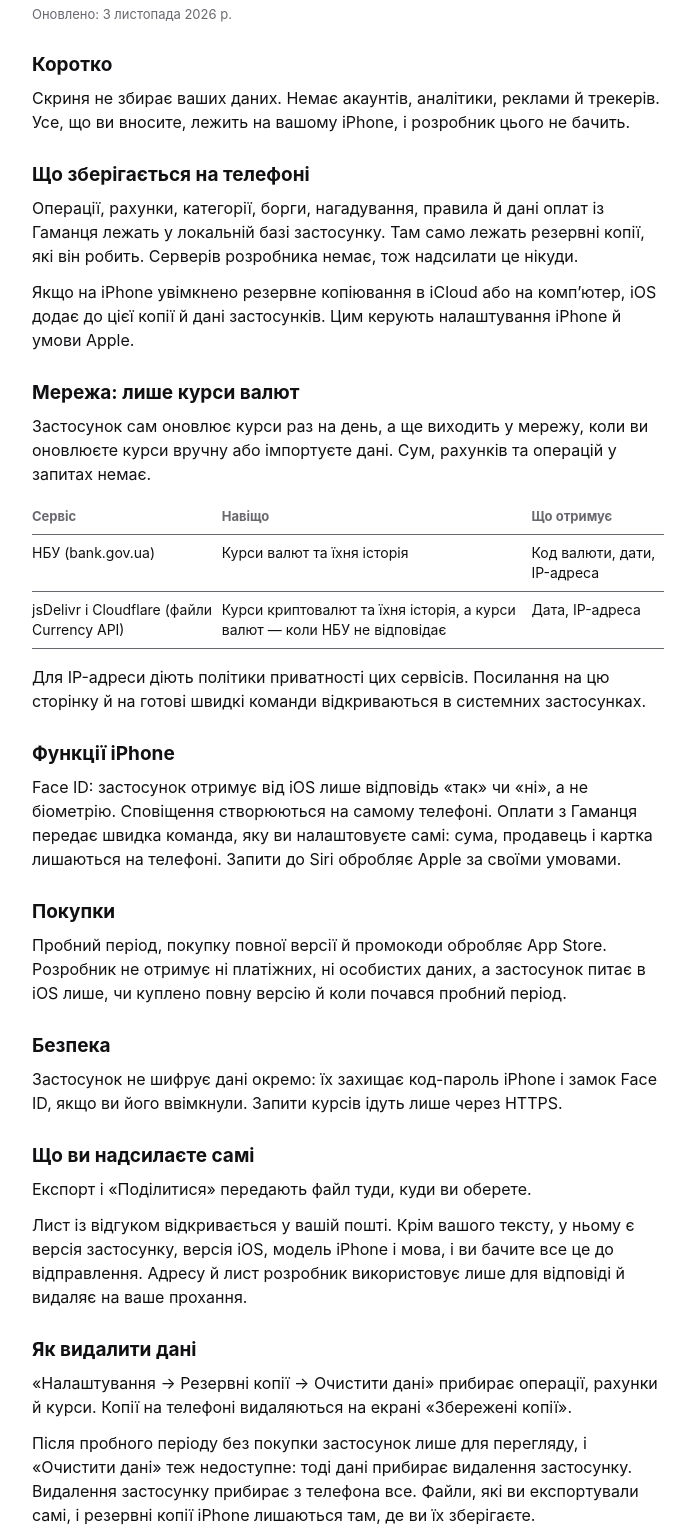
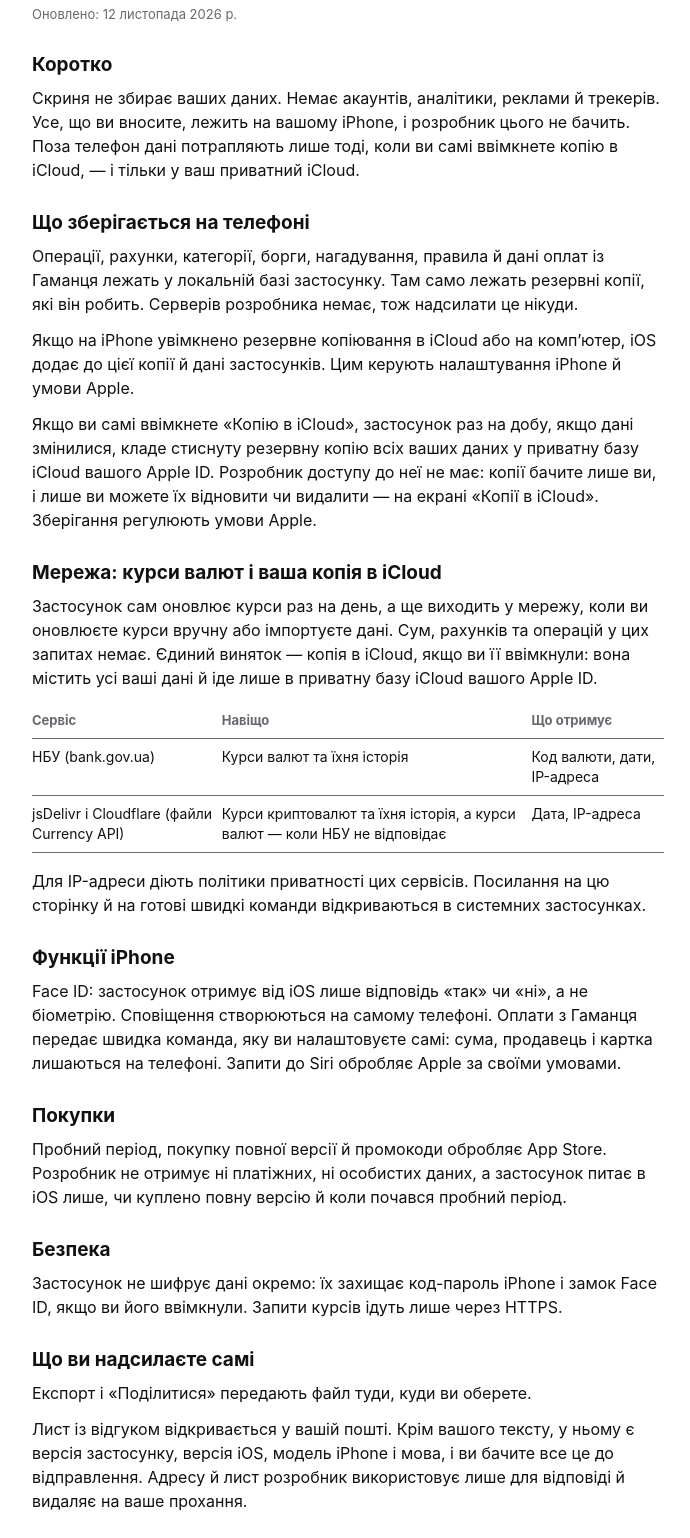
Before and after one commit to exc1usive/skrinya-site, a plain HTML site: page privacy.html in a window 1280 px wide. Shown: the part 91-1629 px from the top of the page, without its empty margins (292-982 px from the left). Drawn offline with Linux system fonts and the light colour scheme.

Commit message:
docs: політика приватності — копія в iCloud: що їде в приватну базу Apple ID, коли, і як її видалити

```diff
--- a/privacy.html
+++ b/privacy.html
@@ -13,12 +13,13 @@
         <a href="en/privacy.html" lang="en">English</a>
       </div>
       <h1>Політика приватності</h1>
-      <p class="updated">Оновлено: 3 листопада 2026 р.</p>
+      <p class="updated">Оновлено: 12 листопада 2026 р.</p>
 
       <h2>Коротко</h2>
       <p>
         Скриня не збирає ваших даних. Немає акаунтів, аналітики, реклами й трекерів. Усе, що ви вносите, лежить на вашому
-        iPhone, і розробник цього не бачить.
+        iPhone, і розробник цього не бачить. Поза телефон дані потрапляють лише тоді, коли ви самі ввімкнете копію в
+        iCloud, — і тільки у ваш приватний iCloud.
       </p>
 
       <h2>Що зберігається на телефоні</h2>
@@ -30,11 +31,17 @@
         Якщо на iPhone увімкнено резервне копіювання в iCloud або на комп’ютер, iOS додає до цієї копії й дані застосунків.
         Цим керують налаштування iPhone й умови Apple.
       </p>
+      <p>
+        Якщо ви самі ввімкнете «Копію в iCloud», застосунок раз на добу, якщо дані змінилися, кладе стиснуту резервну копію всіх ваших даних у приватну базу
+        iCloud вашого Apple ID. Розробник доступу до неї не має: копії бачите лише ви, і лише ви можете їх відновити чи
+        видалити — на екрані «Копії в iCloud». Зберігання регулюють умови Apple.
+      </p>
 
-      <h2>Мережа: лише курси валют</h2>
+      <h2>Мережа: курси валют і ваша копія в iCloud</h2>
       <p>
         Застосунок сам оновлює курси раз на день, а ще виходить у мережу, коли ви оновлюєте курси вручну або імпортуєте
-        дані. Сум, рахунків та операцій у запитах немає.
+        дані. Сум, рахунків та операцій у цих запитах немає. Єдиний виняток — копія в iCloud, якщо ви її ввімкнули: вона
+        містить усі ваші дані й іде лише в приватну базу iCloud вашого Apple ID.
       </p>
       <table>
         <thead>
@@ -97,7 +104,8 @@
       <p>
         Після пробного періоду без покупки застосунок лише для перегляду, і «Очистити дані» теж недоступне: тоді дані
         прибирає видалення застосунку. Видалення застосунку прибирає з телефона все. Файли, які ви експортували самі, і резервні копії iPhone лишаються там,
-        де ви їх зберігаєте.
+        де ви їх зберігаєте. Копії в iCloud теж лишаються: їх видаляють на екрані «Копії в iCloud» або в параметрах
+        iPhone (iCloud → керування сховищем).
       </p>
 
       <h2>Ваші права</h2>
```
Also changed, not shown: en/privacy.html (+13 -5 lines).
